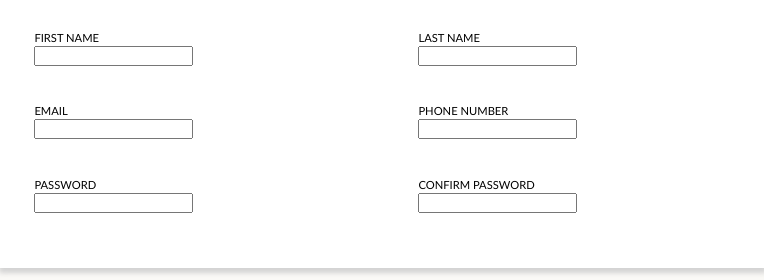
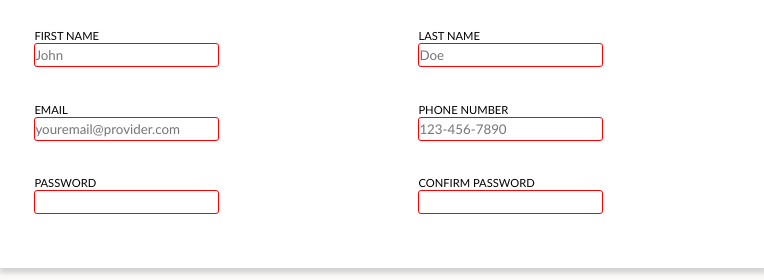
Before and after one commit to Aosegir/sign-up-form, a plain HTML site: page index.html in a window 1280 px wide. Shown: the part 481-761 px from the top of the page, 516-1280 px from the left. Drawn offline with Linux system fonts and the light colour scheme.

Commit message:
Update: Completed mock vaildation for form. Required fields are shown. Forms have validation in HTML.

```diff
--- a/index.html
+++ b/index.html
@@ -33,41 +33,83 @@
                         <div class="margin-item">
                             <label for="first-name">First Name</label>
                             <br>
-                            <input type="text" id="first-name" name="fname">
+                            <input
+                                required
+                                type="text"
+                                id="first-name"
+                                name="fname"
+                                minlength="3"
+                                placeholder="John"
+                            >
                         </div>
                         <div class="margin-item">
                             <label for="email">Email</label>
                             <br>
-                            <input type="email" id="email" name="email">
+                            <input
+                                required
+                                type="email"
+                                id="email"
+                                name="email"
+                                placeholder="youremail@provider.com"
+                            >
                         </div>
                         <div class="margin-item">
                             <label for="password">Password</label>
                             <br>
-                            <input type="password" id="password" name="password">
+                            <input
+                                required
+                                type="password"
+                                id="password"
+                                name="password"
+                                minlength="8"
+                                maxlength="16"
+                            >
                         </div>
                     </div>
                     <div class="flex-column flex space-around padding-alignment">
                         <div class="margin-item">
                             <label for="last-name">Last Name</label>
                             <br>
-                            <input type="text" id="last-name" name="lname">
+                            <input
+                                required
+                                type="text"
+                                id="last-name"
+                                name="lname"
+                                minlength="3"
+                                placeholder="Doe"
+                            >
                         </div>
                         <div class="margin-item">
                             <label for="phone-number">Phone Number</label>
                             <br>
-                            <input type="number" id="phone-number" name="pnumber">
+                            <input
+                                required
+                                type="tel"
+                                id="phone-number"
+                                name="pnumber"
+                                placeholder="123-456-7890"
+                                pattern="^\d{3}-\d{3}-\d{4}$"
+                                maxlength="12"
+                            >
                         </div>
                         <div class="margin-item">
                             <label for="confirm-password">Confirm Password</label>
                             <br>
-                            <input type="password" id="confirm-password" name="confirm-pass">
+                            <input
+                                required
+                                type="password"
+                                id="confirm-password"
+                                name="confirm-pass"
+                                minlength="8"
+                                maxlength="16"
+                            >
                         </div>
                     </div>
                 </div>
             </div>
             <!-- Button -->
             <div class="flex-column flex padding-alignment">
-                <button class="margin-item">Create Account</button>
+                <button type="submit" class="margin-item">Create Account</button>
                 <p class="margin-item">Already have an account? <a href="">Log in</a></p>
             </div>
         </div>
--- a/style.css
+++ b/style.css
@@ -131,3 +131,22 @@ label {
     background-color: white;
     box-shadow: 3px 5px 5px #D3D3D3;
 }
+
+/* -- FORM ITEMS -- */
+
+input {
+    border: 1px solid gray;
+    border-radius: 3px;
+    height: 1.5rem;
+    width: 60%;
+}
+
+input:focus {
+    outline: none;
+    border: 2px solid skyblue;
+    box-shadow: 1px 5px 5px #D3D3D3;
+}
+
+input:invalid {
+    border: 1px solid red;
+}
```
